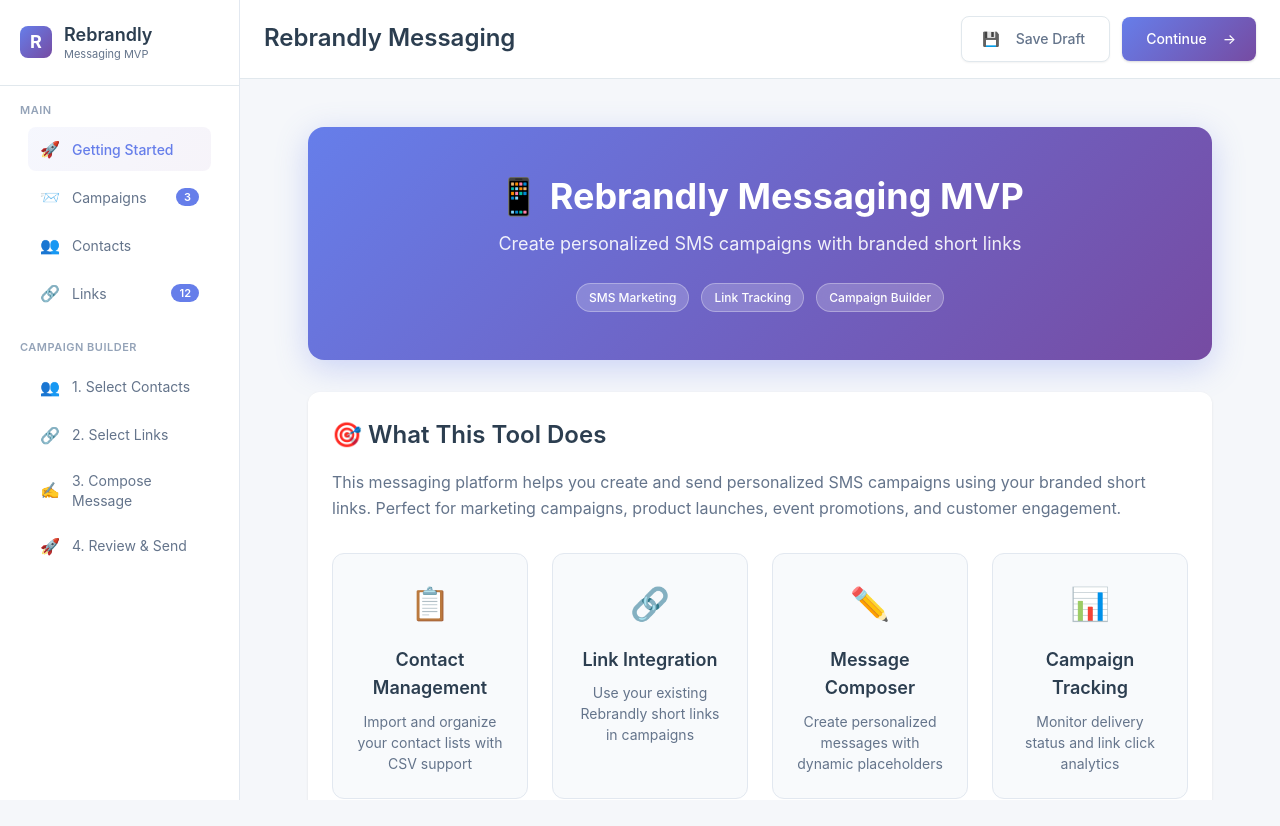
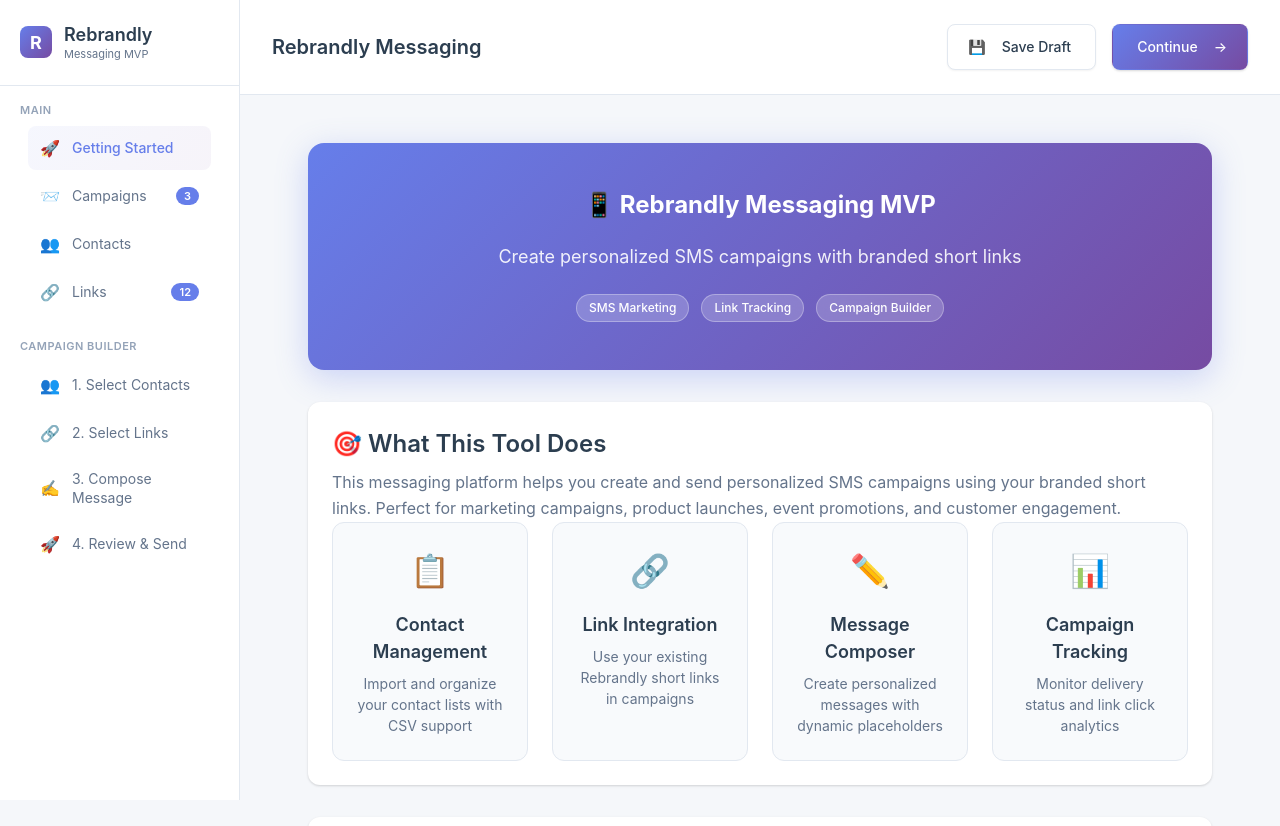
Before and after one commit to brandonkeao/rebrandly-messaging-mvp, a website: page index.html in a window 1280 px wide. Shown: the top 826 px of the page. Before the commit the page ends 800 px from the top, so only its background shows below. Drawn offline with Linux system fonts and the light colour scheme.

Commit message:
feat: update fonts and colors to use design system
- Reorder CSS imports to prioritize design system
- Update legacy color variables to use design system tokens
- Update header styles with design system spacing and typography
- Comment out conflicting legacy button styles
- Remove conflicting base styles to let design system take precedence

```diff
--- a/css/styles.css
+++ b/css/styles.css
@@ -1,4 +1,7 @@
-/* Base Styles */
+/* Updated Legacy Styles - Using Design System Tokens */
+
+/* Remove conflicting base styles - design-system.css handles these */
+/*
 * {
     margin: 0;
     padding: 0;
@@ -14,22 +17,24 @@
     height: 100vh;
     overflow: hidden;
 }
+*/
 
-/* Color Variables */
+/* Legacy Color Variables - Updated to use design system tokens */
 :root {
-    --primary-gradient: linear-gradient(135deg, #667eea 0%, #764ba2 100%);
-    --primary-color: #667eea;
-    --secondary-color: #764ba2;
-    --success-color: #10b981;
-    --warning-color: #f59e0b;
-    --error-color: #ef4444;
-    --background-color: #f5f7fa;
-    --text-primary: #2c3e50;
-    --text-secondary: #64748b;
-    --text-muted: #94a3b8;
-    --border-color: #e1e8ed;
-    --border-light: #f1f5f9;
-    --card-background: #ffffff;
+    /* Keep legacy variable names for compatibility, but use design system values */
+    --primary-gradient: var(--color-primary-gradient);
+    --primary-color: var(--color-primary-start);
+    --secondary-color: var(--color-primary-end);
+    --success-color: var(--color-success);
+    --warning-color: var(--color-warning);
+    --error-color: var(--color-error);
+    --background-color: var(--color-background);
+    --text-primary: var(--color-text-primary);
+    --text-secondary: var(--color-text-secondary);
+    --text-muted: var(--color-text-muted);
+    --border-color: var(--color-border);
+    --border-light: var(--color-border-light);
+    --card-background: var(--color-surface);
 }
 
 /* Layout - DISABLED: Using design-system layout instead */
@@ -166,37 +171,38 @@
     font-weight: 600;
 }
 
-/* Top Header */
+/* Top Header - Updated to use design system */
 .top-header {
-    background: var(--card-background);
-    border-bottom: 1px solid var(--border-color);
-    padding: 16px 24px;
+    background: var(--color-surface);
+    border-bottom: 1px solid var(--color-border);
+    padding: var(--space-md) var(--space-lg);
     display: flex;
     align-items: center;
     justify-content: space-between;
 }
 
 .heading-1 {
-    font-size: 24px;
-    font-weight: 600;
-    color: var(--text-primary);
+    font-size: var(--font-size-2xl);
+    font-weight: var(--font-weight-semibold);
+    color: var(--color-text-primary);
     margin: 0;
     flex: 1;
 }
 
 .header-title {
-    font-size: 20px;
-    font-weight: 600;
-    color: var(--text-primary);
+    font-size: var(--font-size-2xl);
+    font-weight: var(--font-weight-semibold);
+    color: var(--color-text-primary);
 }
 
 .header-actions {
     display: flex;
-    gap: 12px;
+    gap: var(--space-sm);
     flex-shrink: 0;
 }
 
-/* Buttons */
+/* Buttons - DISABLED: Using design-system buttons.css instead */
+/*
 .btn {
     padding: 12px 24px;
     border-radius: 8px;
@@ -230,6 +236,7 @@
 .btn-secondary:hover {
     background: #f8fafc;
 }
+*/
 
 /* Utility Classes */
 .hidden {
--- a/index.html
+++ b/index.html
@@ -4,16 +4,17 @@
     <meta charset="UTF-8">
     <meta name="viewport" content="width=device-width, initial-scale=1.0">
     <title>Rebrandly Messaging MVP</title>
-    <!-- Design System CSS -->
+    <!-- Legacy CSS (loaded first, will be overridden) -->
+    <link rel="stylesheet" href="css/components.css">
+    <link rel="stylesheet" href="css/views.css">
+    <!-- Design System CSS (loaded last, takes precedence) -->
     <link rel="stylesheet" href="css/design-system.css">
     <link rel="stylesheet" href="css/buttons.css">
     <link rel="stylesheet" href="css/forms.css">
     <link rel="stylesheet" href="css/navigation.css">
     <link rel="stylesheet" href="css/layout.css">
-    <!-- Legacy CSS (will be refactored) -->
+    <!-- Updated legacy styles -->
     <link rel="stylesheet" href="css/styles.css">
-    <link rel="stylesheet" href="css/components.css">
-    <link rel="stylesheet" href="css/views.css">
 </head>
 <body>
     <!-- Skip Link for Accessibility -->
```
